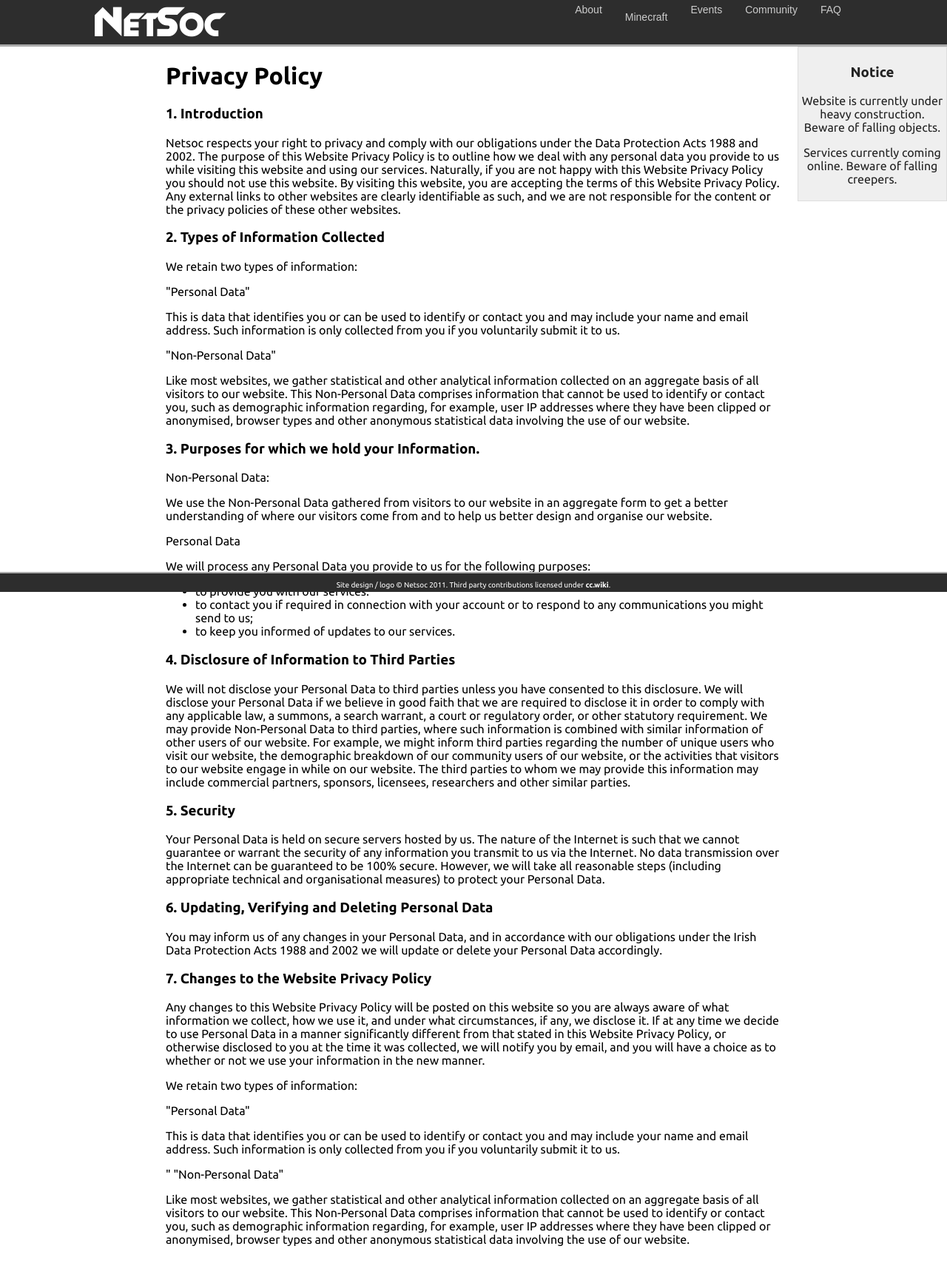
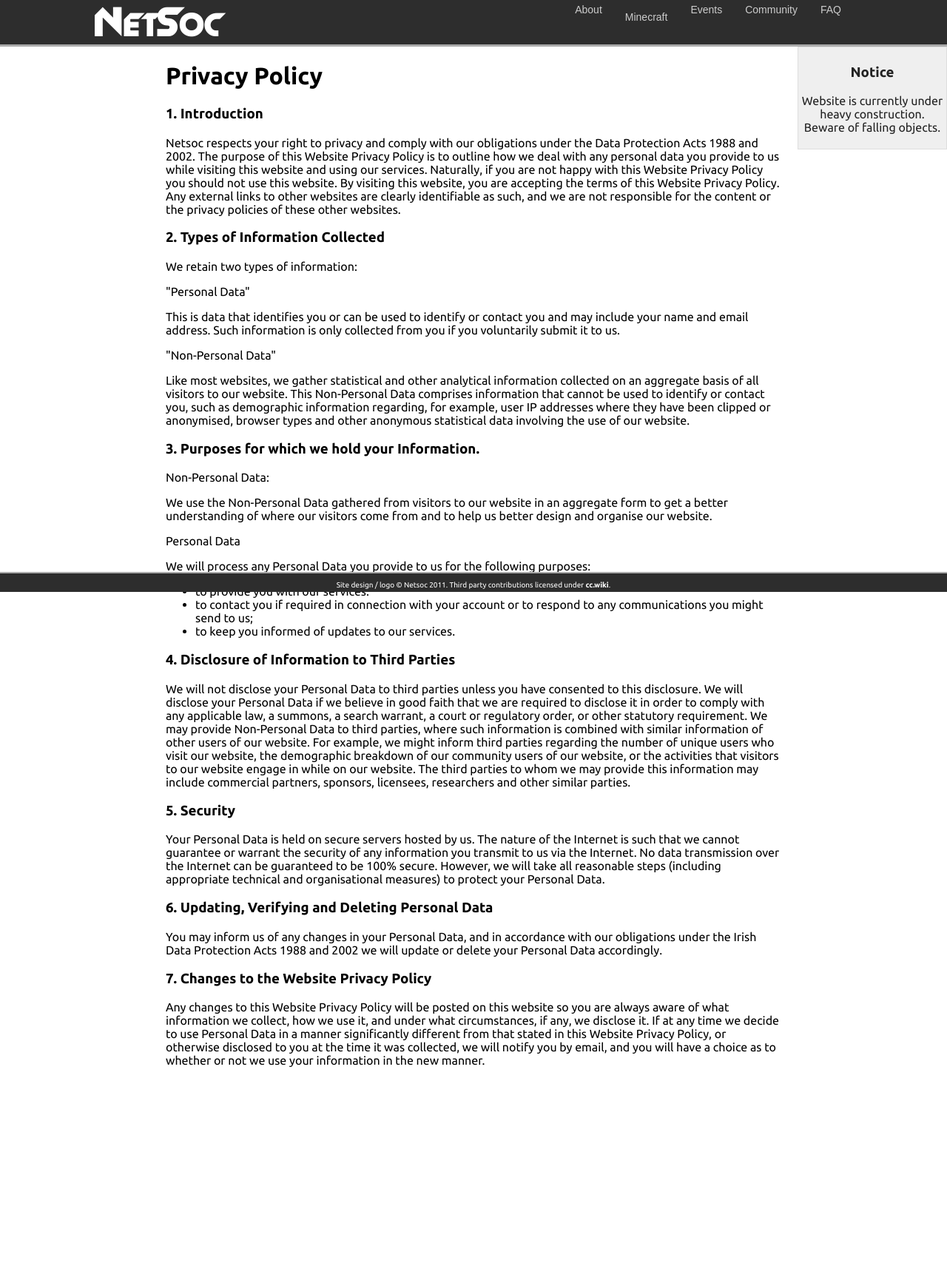
Before and after one commit to NetsocUCD/netsoc.com, a PHP site: page /pp.php in a window 1280 px wide. Shown: the whole page at 74% size. After the commit the page ends 1442 px from the top, so only its background shows below. Run offline with PHP 8.4, Linux system fonts and the light colour scheme.

Commit message:
Quick fix to pp and header.

```diff
--- a/header.php
+++ b/header.php
@@ -40,5 +40,4 @@
 <div id="alert">
 	<h3>Notice</h3>
 	<p>Website is currently under heavy construction. Beware of falling objects.</p>
-	<p>Services currently coming online. Beware of falling creepers.</p>
 </div>
--- a/pp.php
+++ b/pp.php
@@ -51,14 +51,7 @@
 
 <h3>7.	Changes to the Website Privacy Policy</h3>
 
-<p>Any changes to this Website Privacy Policy will be posted on this website so you are always aware of what information we collect, how we use it, and under what circumstances, if any, we disclose it. If at any time we decide to use Personal Data in a manner significantly different from that stated in this Website Privacy Policy, or otherwise disclosed to you at the time it was collected, we will notify you by email, and you will have a choice as to whether or not we use your information in the new manner.</p>
-
-<p>We retain two types of information:</p>
-<p>	"Personal Data" </p>
-<p>This is data that identifies you or can be used to identify or contact you and may include your name and email address. Such information is only collected from you if you voluntarily submit it to us.</p>
-<p>"	"Non-Personal Data"</p>
-<p>Like most websites, we gather statistical and other analytical information collected on an aggregate basis of all visitors to our website. This Non-Personal Data comprises information that cannot be used to identify or contact you, such as demographic information regarding, for example, user IP addresses where they have been clipped or anonymised, browser types and other anonymous statistical data involving the use of our website.</p>
-			</div>
+<p>Any changes to this Website Privacy Policy will be posted on this website so you are always aware of what information we collect, how we use it, and under what circumstances, if any, we disclose it. If at any time we decide to use Personal Data in a manner significantly different from that stated in this Website Privacy Policy, or otherwise disclosed to you at the time it was collected, we will notify you by email, and you will have a choice as to whether or not we use your information in the new manner.</p>		</div>
 			<?php include("footer.php"); ?>
 		</div>
 	</body>
```
